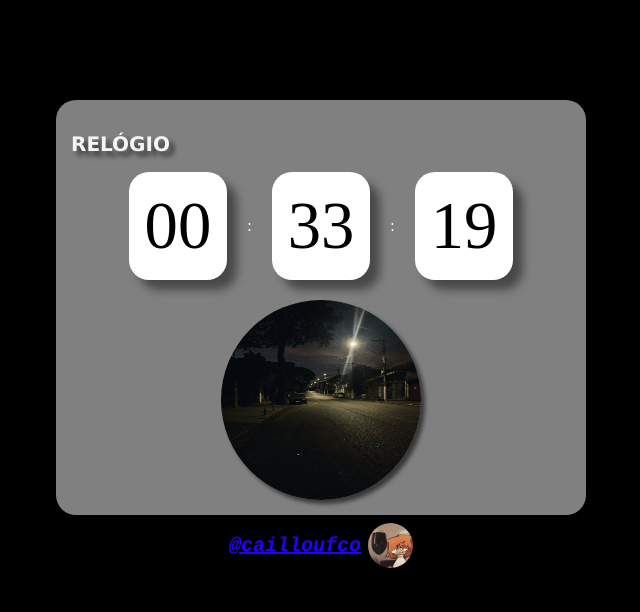
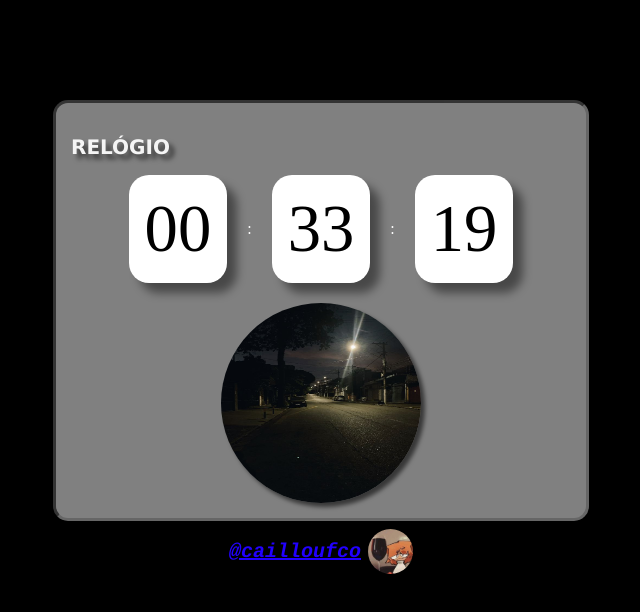
Before and after one commit to cailloufco/Aprendizados, a plain HTML site: page JavaScript/Aula5/ex3/site.html in a window 1280 px wide. Shown: the whole page, without its empty margins (319-959 px from the left). Drawn offline with Linux system fonts and the light colour scheme.

Commit message:
pequena mudança visual

```diff
--- a/JavaScript/Aula5/ex3/style.css
+++ b/JavaScript/Aula5/ex3/style.css
@@ -9,7 +9,9 @@ header {
 section {
   color: white;
   background-color: grey;
-  border-radius: 20px;
+  border-radius: 15px;
+  border-style: inset;
+  border-color: rgba(0, 0, 0, 0.596);
   padding: 15px;
   margin: auto;
   margin-top: 100px;
```
